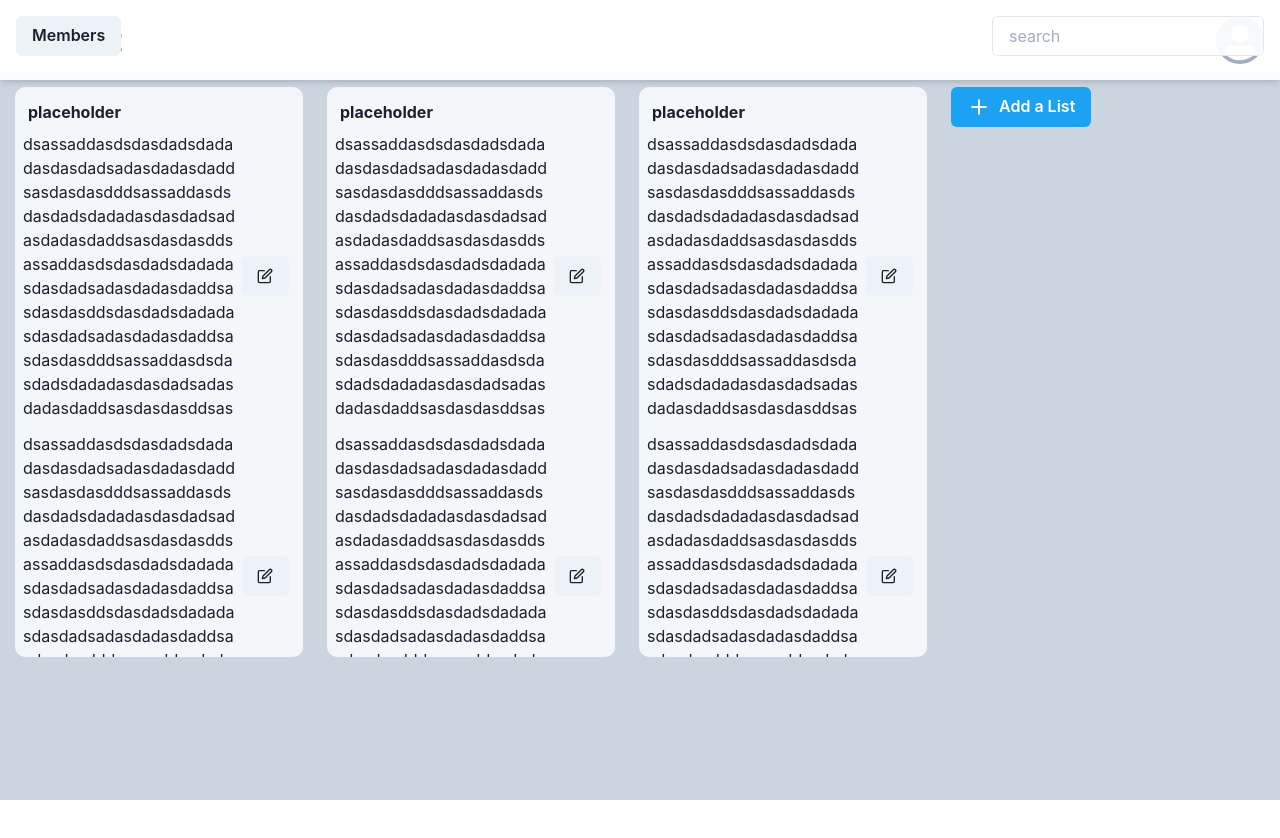
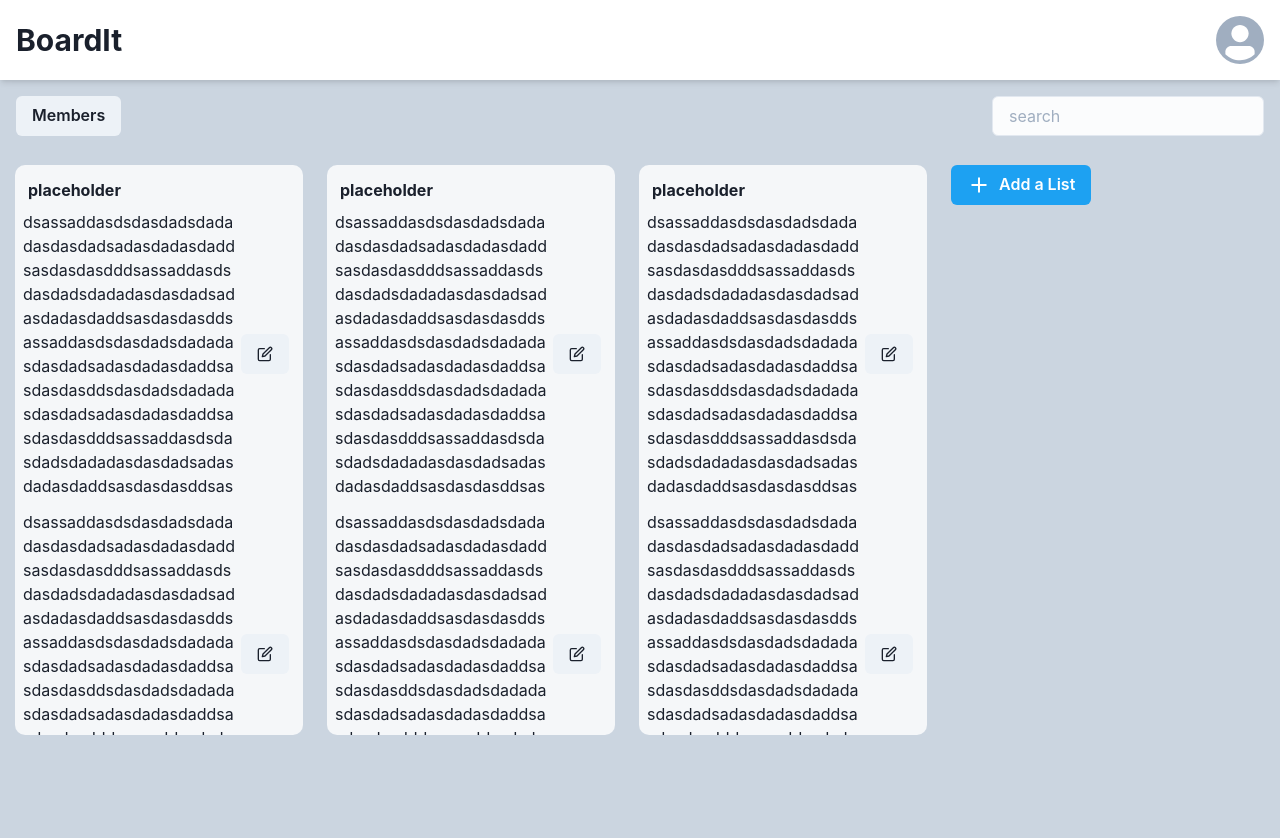
Before and after one commit to kart-c/Board-It, a React (Create React App) app: page /board in a window 1280 px wide. Shown: the top 838 px of the page. Before the commit the page ends 800 px from the top, so only its background shows below. Built offline with nearby package versions, Linux system fonts and the light colour scheme; no server answers.

Commit message:
feat : add new note modal

```diff
--- a/src/components/BoardNavbar/BoardNavbar.jsx
+++ b/src/components/BoardNavbar/BoardNavbar.jsx
@@ -7,12 +7,17 @@ const BoardNavbar = () => {
       justifyContent="space-between"
       alignItems="center"
       p="4"
-			bg="whiteAlpha.900"
+      bg="gray.300"
       maxW="100vw"
+      position="fixed"
+      top="80px"
+      right="0"
+      left="0"
+      zIndex="5"
     >
       <Button>Members</Button>
 
-			<Input w="17rem" placeholder="search" />
+      <Input w="17rem" placeholder="search" bg="whiteAlpha.900" />
     </Box>
   );
 };
--- a/src/components/List/List.jsx
+++ b/src/components/List/List.jsx
@@ -84,7 +84,17 @@ function List() {
         </Box>
       ))}
       <NoteModal isOpen={isOpen} onClose={onClose} modalNote={modalNote} />
-      <Button d="block" textAlign="left" bg="orange.100" mt="5" px="4">
+      <Button
+        d="block"
+        textAlign="left"
+        bg="orange.100"
+        mt="5"
+        px="4"
+        onClick={() => {
+          onOpen();
+          setModalNote({ note: '' });
+        }}
+      >
         Add a note
       </Button>
     </Box>
--- a/src/components/Navbar/Navbar.jsx
+++ b/src/components/Navbar/Navbar.jsx
@@ -14,10 +14,11 @@ const Navbar = ({ onOpen }) => {
       p="4"
       d="flex"
       justifyContent="space-between"
-			bg="whiteAlpha.900"
+      bg="white"
       boxShadow="md"
       alignItems="center"
       h="80px"
+      zIndex="5"
     >
       <Heading as="h1" size="lg">
         BoardIt
--- a/src/components/NoteModal/NoteModal.jsx
+++ b/src/components/NoteModal/NoteModal.jsx
@@ -20,7 +20,9 @@ function NoteModal({ isOpen, onClose, modalNote }) {
     <Modal initialFocusRef={initialRef} isOpen={isOpen} onClose={onClose}>
       <ModalOverlay />
       <ModalContent>
-        <ModalHeader>Modal Title</ModalHeader>
+        <ModalHeader>
+          {editNote.note === '' ? 'Add New Note' : 'Edit Note'}
+        </ModalHeader>
         <ModalCloseButton />
         <ModalBody>
           <Textarea
@@ -36,9 +38,9 @@ function NoteModal({ isOpen, onClose, modalNote }) {
 
         <ModalFooter>
           <Button colorScheme="blue" mr={3} onClick={onClose}>
-            Close
+            Save
           </Button>
-          <Button variant="ghost">Secondary Action</Button>
+          <Button variant="ghost">Close</Button>
         </ModalFooter>
       </ModalContent>
     </Modal>
--- a/src/index.css
+++ b/src/index.css
@@ -5,6 +5,7 @@ body {
     sans-serif;
   -webkit-font-smoothing: antialiased;
   -moz-osx-font-smoothing: grayscale;
+  overflow: hidden;
 }
 #root {
   overflow: hidden;
--- a/src/pages/Board/Board.jsx
+++ b/src/pages/Board/Board.jsx
@@ -6,9 +6,9 @@ import { IoMdAdd } from 'react-icons/io';
 
 const Board = () => {
   return (
-		<Box height="100vh" bg="gray.300" minW="max-content">
+    <Box height="100vh" bg="gray.300" minW="max-content" marginTop="150px">
+      <BoardNavbar />
       <Navbar />
-			<BoardNavbar />
       <Box padding="15px" d="flex" gap="6" maxH="calc(100vh - 200px)">
         <List />
         <List />
```
Lines whose indentation alone changed are shown as unchanged.
